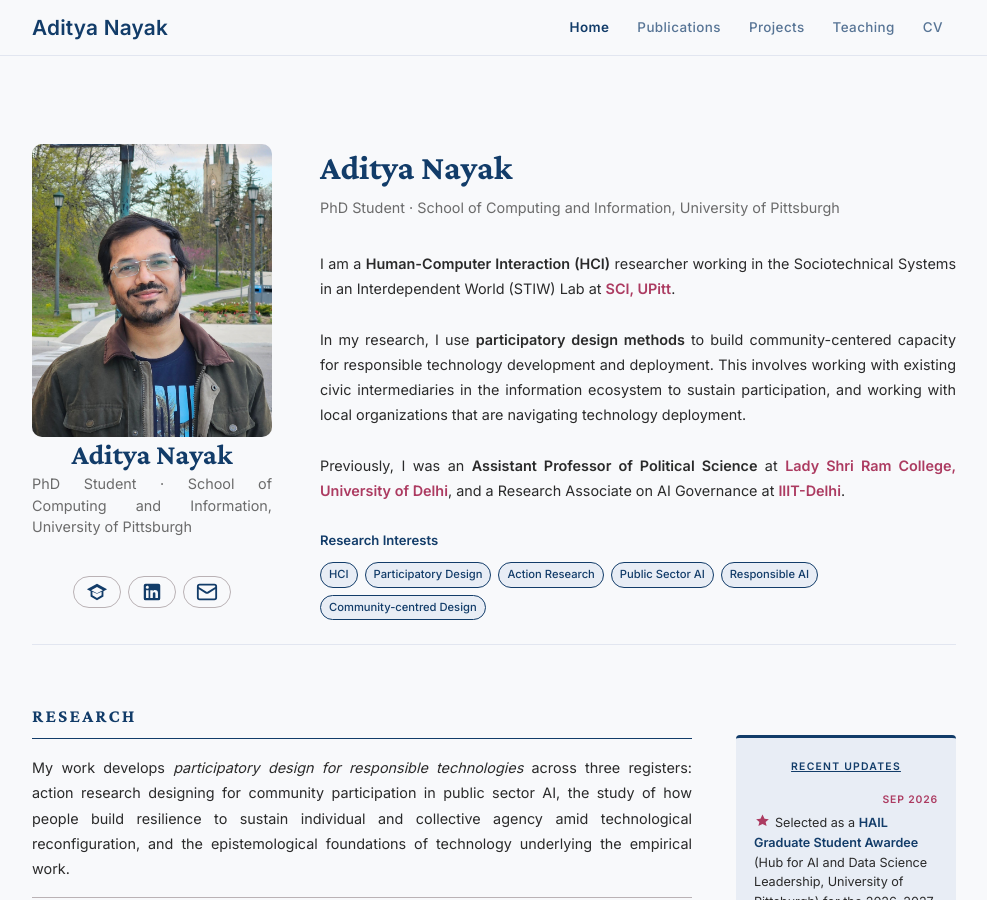
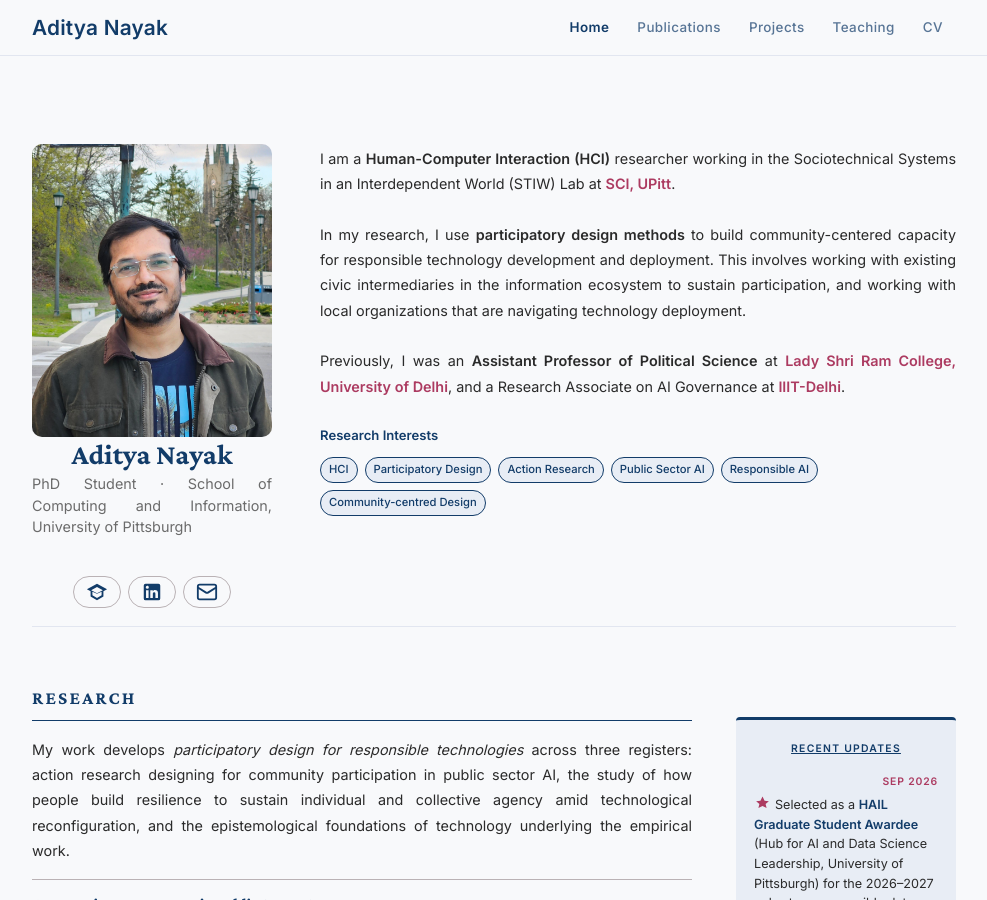
Before and after one commit to adityanayak-info/adityanayak-info.github.io, a Jekyll site: the page built from index.md, in a window 1280 px wide and 900 px high. Shown: the whole window, without its empty margins (146-1133 px from the left). Built offline with Jekyll 4.4.1, drawn with Linux system fonts in a browser that asks for light colours.

Commit message:
Update profile section in default layout
Removed name and subtitle from profile section.

```diff
--- a/_layouts/default.html
+++ b/_layouts/default.html
@@ -175,10 +175,6 @@
 
           <!-- ── Right column: name + bio ── -->
           <div class="profile-text">
-            <h1>Aditya Nayak</h1>
-            <p class="profile-subtitle">PhD Student · School of Computing and Information, University of Pittsburgh</p>
-
-            <hr class="profile-rule">
 
             <p>I am a <strong>Human-Computer Interaction (HCI)</strong> researcher working in the Sociotechnical Systems in an Interdependent World (STIW) Lab at <a class="inst-link" href="https://www.sci.pitt.edu" target="_blank">SCI, UPitt</a>.</p>
 
```
